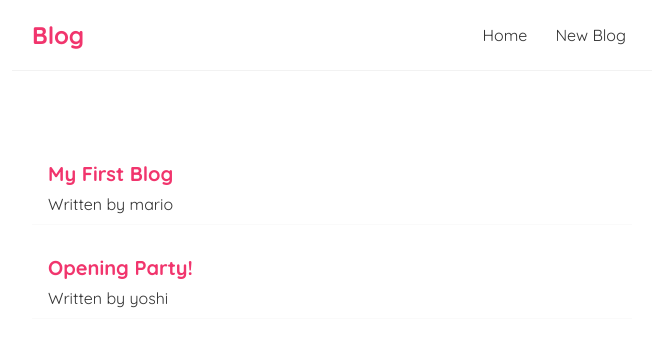
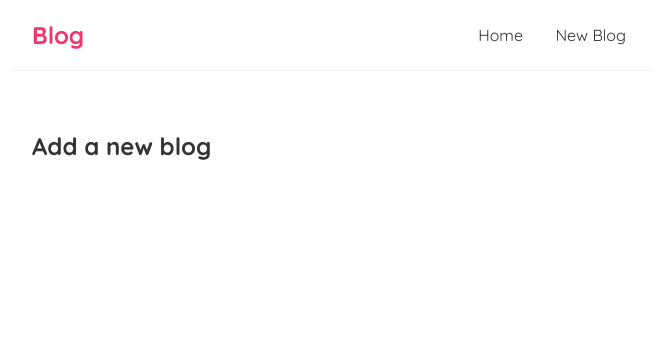
Before and after one commit to itsSauravK/BlogReact, a React (Create React App) app: page /create in a window 1280 px wide. Shown: the top 346 px of the page, without its empty margins (308-964 px from the left). Built offline with nearby package versions, Linux system fonts and the light colour scheme; data requests are answered from the project's data file.

Commit message:
Created createPage and added Routes

```diff
--- a/package.json
+++ b/package.json
@@ -8,6 +8,7 @@
     "@testing-library/user-event": "^12.8.3",
     "react": "^17.0.2",
     "react-dom": "^17.0.2",
+    "react-router-dom": "^5.2.0",
     "react-scripts": "4.0.3",
     "web-vitals": "^1.1.2"
   },
--- a/src/App.js
+++ b/src/App.js
@@ -1,17 +1,29 @@
 import './index.css';
 import Navbar from './Navbar';
 import Home from './Home';
+import Create from './create';
+import {BrowserRouter as Router, Route, Switch} from 'react-router-dom';
 
 function App() {
 
 
   return (
-    <div className="App">
-      <Navbar />
-      <div className="content">
-        <Home />
+    <Router>
+      <div className="App">
+        <Navbar />
+        <div className="content">
+          <Switch>
+            <Route exact path="/">
+              <Home />
+            </Route>
+            <Route path="/create">
+              <Create />
+            </Route>
+          </Switch>
+        </div>
       </div>
-    </div>
+    </Router>
+
   );
 }
 
--- a/src/Home.js
+++ b/src/Home.js
@@ -1,6 +1,7 @@
 import {useState, useEffect} from 'react';
 import BlogList from './blogList';
 import useFetch from './useFetch';
+
 
 
 const Home = () => {
@@ -9,6 +10,7 @@
 
 
     return(
+
         <div className="home">
             {error && <div>{error}</div>}
             {isPending && <div>Loading...</div>}
--- a/src/Navbar.js
+++ b/src/Navbar.js
@@ -1,11 +1,13 @@
+import {Link} from 'react-router-dom';
+
 const Navbar = () =>{
 
     return(
         <nav className="navbar">
             <h1>Blog</h1>
             <div className="links">
-                <a href = "/">Home</a>
-                <a href = "/create">New Blog</a>
+                <Link to = "/">Home </Link>
+                <Link to = "/create">New Blog</Link>
             </div>
         </nav>
     );
--- /dev/null
+++ b/src/create.js
@@ -0,0 +1,11 @@
+const Create = () => {
+    return(
+        <div className="create">
+            <h2>
+                Add a new blog
+            </h2>
+        </div>
+    )
+}
+
+export default Create;
```
Also changed, not shown: 1 other file (tests, documents, lock files or other folders).
